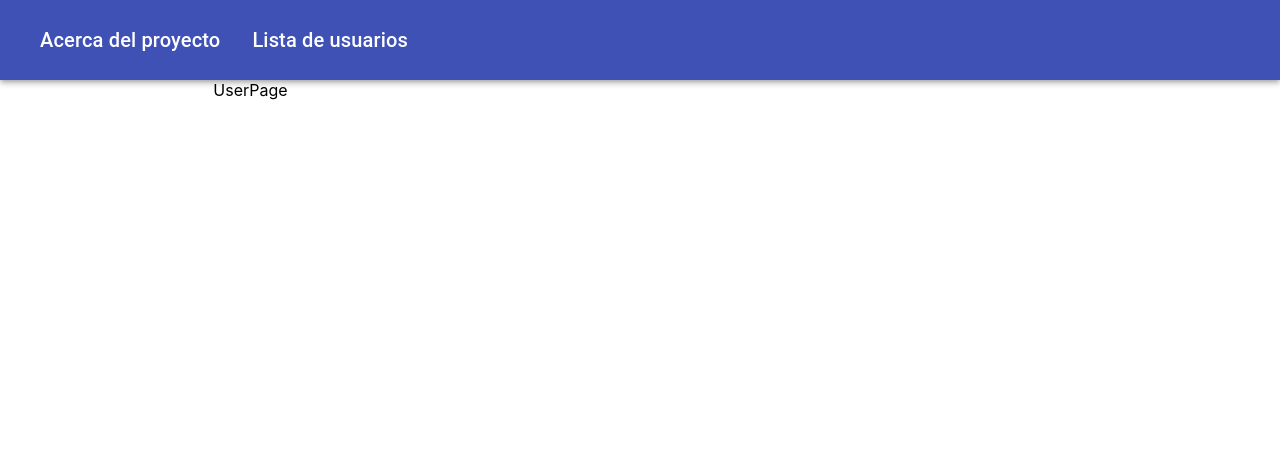
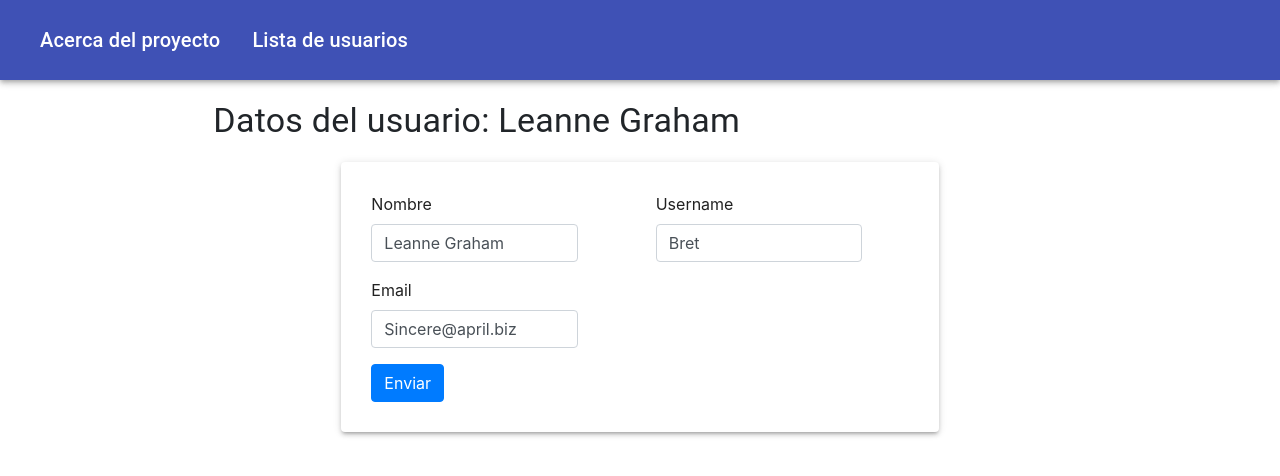
Before and after one commit to CarlosFlores0/user-app, a React (Create React App) app: page /user in a window 1280 px wide. Shown: the top 476 px of the page. Built offline with nearby package versions, Linux system fonts and the light colour scheme.

Commit message:
Diseñado la base de UserForm

```diff
--- a/public/index.html
+++ b/public/index.html
@@ -25,6 +25,7 @@
       Learn how to configure a non-root public URL by running `npm run build`.
     -->
     <title>React App</title>
+    <link rel="stylesheet" href="https://stackpath.bootstrapcdn.com/bootstrap/4.5.2/css/bootstrap.min.css" integrity="sha384-JcKb8q3iqJ61gNV9KGb8thSsNjpSL0n8PARn9HuZOnIxN0hoP+VmmDGMN5t9UJ0Z" crossorigin="anonymous">
   </head>
   <body>
     <noscript>You need to enable JavaScript to run this app.</noscript>
--- /dev/null
+++ b/src/components/UserForm/UserForm.jsx
@@ -0,0 +1,88 @@
+import React, { useState } from 'react'
+import PropTypes from 'prop-types'
+import Grid from '@material-ui/core/Grid'
+import Typography from '@material-ui/core/Typography'
+import { Paper } from '@material-ui/core'
+
+const UserForm = ({data}) => {
+
+  const [datos, setDatos] = useState(data)
+  const handleInputChange = (event) => {
+    setDatos({
+      ...datos,
+      [event.target.name] : event.target.value
+    })
+  }
+
+  const enviarDatos = (event) => {
+    event.preventDefault();
+  }
+
+  return (
+    <Grid container>
+      <Grid item>
+        <Typography
+          style={{marginTop: 20, marginBottom: 20}}
+          variant="h4"
+          color="inherit">
+          {
+            datos.name ?
+            <>Datos del usuario: {datos.name}</>
+            :
+            <>Ingrese datos del usuario</>
+          }
+        </Typography>
+      </Grid>
+      <Grid item container
+        justify="center">
+        <Paper elevation={3} style={{width:"70%",padding:30}}>
+        <form onSubmit={enviarDatos}>
+          <div className="row pb-3">
+            <div className="col-md-5 mr-5">
+              <label>Nombre</label>
+              <input
+                placeholder="Ingrese Nombre"
+                className="form-control"
+                type="text"
+                name="name"
+                value={datos.name}
+                onChange={handleInputChange}/>
+            </div>
+            <div className="col-md-5">
+              <label>Username</label>
+              <input
+                placeholder="Ingrese username"
+                className="form-control"
+                type="text"
+                name="username"
+                value={datos.username}
+                onChange={handleInputChange}/>
+            </div>
+          </div>
+          <div className="row pb-3">
+            <div className="col-md-5">
+              <label>Email</label>
+              <input
+                placeholder="Ingrese email"
+                className="form-control"
+                type="text"
+                name="email"
+                value={datos.email}
+                onChange={handleInputChange}/>
+            </div>
+          </div>
+          <div>
+            <button className="btn btn-primary" type="submit">Enviar</button>
+          </div>
+        </form>
+        </Paper>
+      </Grid>
+    </Grid>
+  )
+}
+
+UserForm.propTypes = {
+  data: PropTypes.any,
+}
+
+export default UserForm
--- /dev/null
+++ b/src/components/UserForm/index.jsx
@@ -0,0 +1 @@
+export { default } from './UserForm'
--- a/src/pages/UserPage.jsx
+++ b/src/pages/UserPage.jsx
@@ -1,10 +1,35 @@
 import React from 'react'
 import AppFrame from '../components/AppFrame'
+import UserForm from '../components/UserForm'
+
+const data = {
+  id: 1,
+  name: "Leanne Graham",
+  username: "Bret",
+  email: "Sincere@april.biz",
+  address: {
+    street: "Kulas Light",
+    suite: "Apt. 556",
+    city: "Gwenborough",
+    zipcode: "92998-3874",
+    geo: {
+      lat: "-37.3159",
+      lng: "81.1496"
+    }
+  },
+  phone: "1-770-736-8031 x56442",
+  website: "hildegard.org",
+  company: {
+    name: "Romaguera-Crona",
+    catchPhrase: "Multi-layered client-server neural-net",
+    bs: "harness real-time e-markets"
+  }
+}
 
 function UserPage() {
   return (
     <AppFrame>
-      UserPage
+      <UserForm data={data}/>
     </AppFrame>
   )
 }
```
Also changed, not shown: 1 other file (tests, documents, lock files or other folders).
